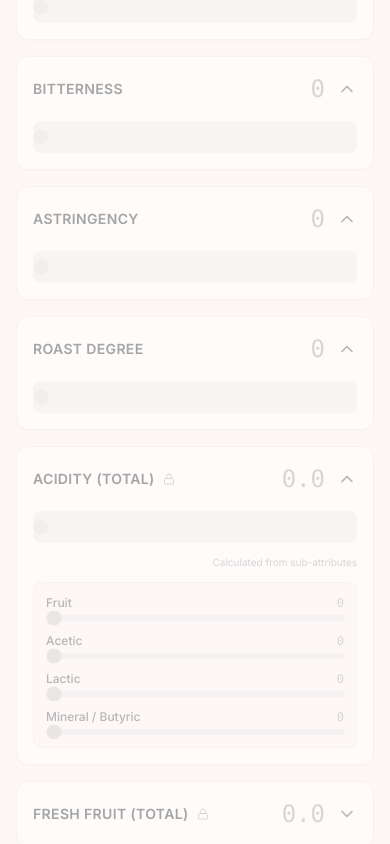
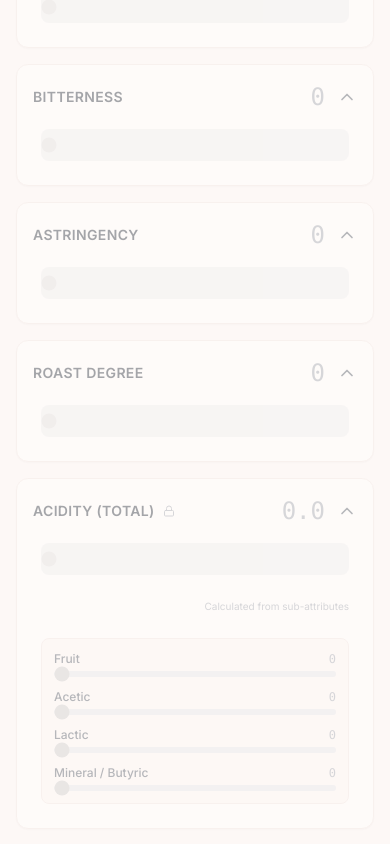
Before and after one commit to Hsiang-JP/cacao-eval, a React (Vite) app: page /samples#/evaluate in a window 390 px wide. Shown: the part 900-1744 px from the top of the page. Built offline with nearby package versions, Linux system fonts and the light colour scheme; a web font is replaced by a local one.

Commit message:
Enhance mobile UX: Added slider gutters and spacing to prevent accidental input during scrolling

```diff
--- a/src/components/ScoreSlider.tsx
+++ b/src/components/ScoreSlider.tsx
@@ -98,9 +98,9 @@ const ScoreSlider = React.memo<ScoreSliderProps>(({
           opacity: isExpanded ? 1 : 0
         }}
       >
-        <div className="px-4 pb-4 space-y-3">
+        <div className="px-6 md:px-4 pb-6 md:pb-4 space-y-6 md:space-y-3">
           {/* Main Slider */}
-          <div className="flex items-center gap-3">
+          <div className="flex items-center gap-3 touch-pan-y">
             <input
               id={uniqueId}
               type="range"
@@ -123,7 +123,7 @@ const ScoreSlider = React.memo<ScoreSliderProps>(({
 
           {/* Sub-attributes / Flavor Wheel */}
           {hasSubAttributes && (
-            <div className="mt-2 grid grid-cols-1 md:grid-cols-2 gap-3 p-3 bg-cacao-50 rounded-lg border border-cacao-100">
+            <div className="mt-2 grid grid-cols-1 md:grid-cols-2 gap-3 p-3 bg-cacao-50 rounded-lg border border-cacao-100 touch-pan-y">
               {subAttributes.map(sub => (
                 <div key={sub.id} className="flex flex-col gap-1">
                   <div className="flex justify-between items-center">
--- a/src/pages/EvaluatePage.tsx
+++ b/src/pages/EvaluatePage.tsx
@@ -559,7 +559,7 @@ const EvaluatePage: React.FC = () => {
                   <div className="px-4 pb-4 space-y-6">
                     {/* Global Quality Slider */}
                     <div>
-                      <div className="flex items-center gap-4">
+                      <div className="flex items-center gap-4 touch-pan-y">
                         <input
                           type="range" min="0" max="10" step="0.5"
                           value={session.globalQuality}
```
